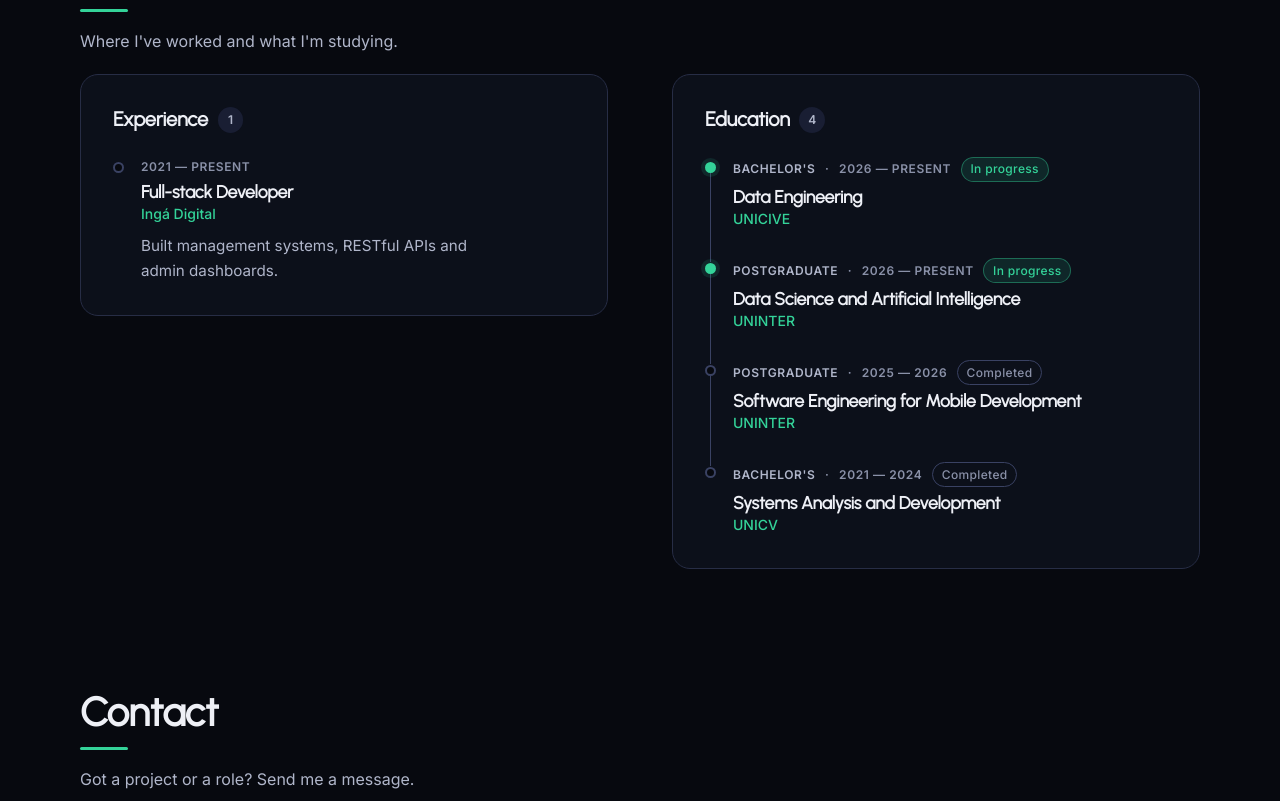
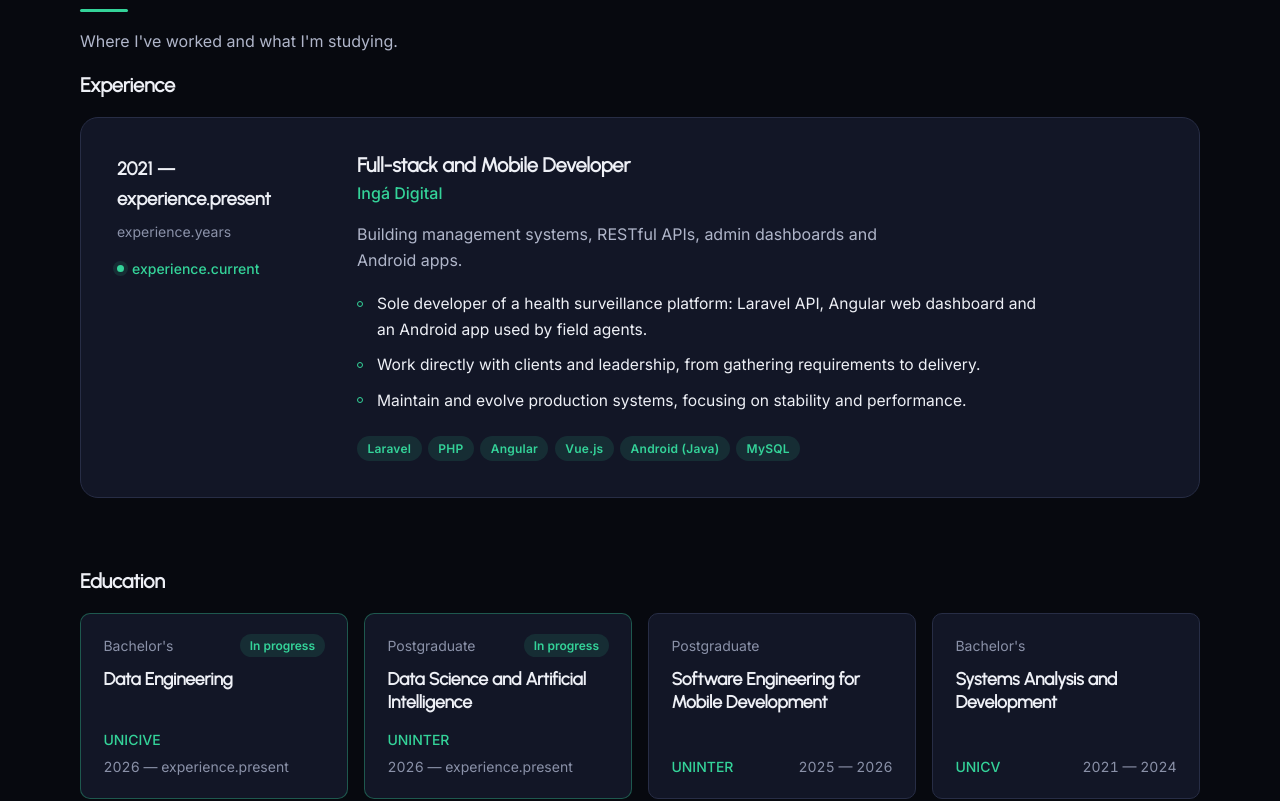
Before and after one commit to Gustavoo01/portfolio, a Vue app: page / in a window 1280 px wide. Shown: the part 2124-2925 px from the top of the page. Built offline with nearby package versions, Linux system fonts and the light colour scheme.

Commit message:
chore: ajustes experiencia

```diff
--- a/src/App.vue
+++ b/src/App.vue
@@ -14,7 +14,6 @@ const { t } = useI18n();
 
 <template>
   <a class="skip-link" href="#main">{{ t("a11y.skip") }}</a>
-
   <StarField />
   <AppHeader />
 
--- /dev/null
+++ b/src/components/experience/EducationCard.vue
@@ -0,0 +1,88 @@
+<script setup>
+defineProps({
+  role: { type: String, required: true },
+  org: { type: String, required: true },
+  level: { type: String, default: "" },
+  period: { type: String, default: "" },
+  status: { type: String, default: "" },
+  ongoing: Boolean,
+});
+</script>
+
+<template>
+  <article class="edu" :class="{ ongoing }">
+    <div class="top">
+      <span class="level">{{ level }}</span>
+      <span v-if="ongoing" class="status">{{ status }}</span>
+    </div>
+    <h4>{{ role }}</h4>
+    <p class="meta">
+      <span class="org">{{ org }}</span>
+      <span class="period">{{ period }}</span>
+    </p>
+  </article>
+</template>
+
+<style scoped>
+.edu {
+  display: flex;
+  flex-direction: column;
+  height: 100%;
+  padding: 1.25rem 1.4rem;
+  border-radius: var(--radius-sm);
+  background: var(--surface);
+  border: 1px solid var(--border);
+}
+
+.edu.ongoing {
+  border-color: rgba(52, 211, 153, 0.35);
+}
+
+.top {
+  display: flex;
+  align-items: center;
+  justify-content: space-between;
+  gap: 0.75rem;
+  margin-bottom: 0.65rem;
+}
+
+.level {
+  color: var(--subtle);
+  font-size: var(--fs-small);
+}
+
+.status {
+  padding: 0.1rem 0.6rem;
+  border-radius: var(--radius-pill);
+  background: var(--accent-soft);
+  color: var(--accent);
+  font-size: var(--fs-xs);
+  font-weight: 600;
+  white-space: nowrap;
+}
+
+h4 {
+  font-size: 1.1rem;
+  line-height: 1.3;
+}
+
+.meta {
+  display: flex;
+  flex-wrap: wrap;
+  justify-content: space-between;
+  gap: 0.25rem 1rem;
+  margin-top: auto;
+  padding-top: 0.9rem;
+  font-size: var(--fs-small);
+}
+
+.org {
+  color: var(--accent);
+  font-weight: 500;
+}
+
+.period {
+  color: var(--subtle);
+  font-variant-numeric: tabular-nums;
+}
+</style>
--- a/src/components/experience/ExperienceSection.vue
+++ b/src/components/experience/ExperienceSection.vue
@@ -1,19 +1,53 @@
 <script setup>
+import { computed } from "vue";
 import { useI18n } from "@/i18n";
 import { work, education } from "@/data/experience";
 import SectionTitle from "@/components/ui/SectionTitle.vue";
-import TimelineItem from "./TimelineItem.vue";
+import WorkItem from "./WorkItem.vue";
+import EducationCard from "./EducationCard.vue";
 
 const { t, l } = useI18n();
+const thisYear = new Date().getFullYear();
 
-const educationSorted = [...education].sort(
-  (a, b) => (a.status === "ongoing" ? 0 : 1) - (b.status === "ongoing" ? 0 : 1),
+const period = (item) =>
+  `${item.start} — ${item.end ?? t("experience.present")}`;
+
+const duration = (item) => {
+  const years = (item.end ?? thisYear) - item.start;
+  if (years < 1) return "";
+  return t(years === 1 ? "experience.year" : "experience.years", { n: years });
+};
+
+const jobs = computed(() =>
+  work.map((job) => ({
+    id: job.id,
+    role: l(job.role),
+    org: job.org,
+    period: period(job),
+    duration: duration(job),
+    current: job.end == null,
+    summary: l(job.summary) || "",
+    highlights: l(job.highlights) || [],
+    tags: job.tags || [],
+  })),
 );
 
-const columns = [
-  { key: "work", items: work },
-  { key: "education", items: educationSorted },
-];
+const courses = computed(() =>
+  [...education]
+    .sort(
+      (a, b) =>
+        (a.end == null ? 0 : 1) - (b.end == null ? 0 : 1) ||
+        (b.end ?? 0) - (a.end ?? 0),
+    )
+    .map((c) => ({
+      id: c.id,
+      role: l(c.role),
+      org: c.org,
+      level: c.level ? t(`experience.levels.${c.level}`) : "",
+      period: period(c),
+      ongoing: c.end == null,
+    })),
+);
 </script>
 
 <template>
@@ -25,75 +59,51 @@ const columns = [
         :subtitle="t('experience.subtitle')"
       />
 
-      <div class="columns">
-        <div v-for="col in columns" :key="col.key" class="column">
-          <h3>
-            {{ t(`experience.${col.key}`) }}
-            <span class="count">{{ col.items.length }}</span>
-          </h3>
-          <ol class="timeline">
-            <TimelineItem
-              v-for="item in col.items"
-              :key="item.id"
-              :role="l(item.role)"
-              :org="item.org"
-              :period="l(item.period)"
-              :description="l(item.description) || ''"
-              :level="item.level ? t(`experience.levels.${item.level}`) : ''"
-              :status="item.status ? t(`experience.status.${item.status}`) : ''"
-              :ongoing="item.status === 'ongoing'"
+      <div class="block">
+        <h3>{{ t("experience.work") }}</h3>
+        <div class="jobs">
+          <WorkItem
+            v-for="job in jobs"
+            :key="job.id"
+            v-bind="job"
+            :current-label="t('experience.current')"
+          />
+        </div>
+      </div>
+
+      <div class="block">
+        <h3>{{ t("experience.education") }}</h3>
+        <ul class="courses">
+          <li v-for="c in courses" :key="c.id">
+            <EducationCard
+              v-bind="c"
+              :status="t('experience.status.ongoing')"
             />
-          </ol>
-        </div>
+          </li>
+        </ul>
       </div>
     </div>
   </section>
 </template>
 
 <style scoped>
-.columns {
-  display: grid;
-  grid-template-columns: repeat(2, minmax(0, 1fr));
-  gap: clamp(2rem, 5vw, 4rem);
-  align-items: start;
-}
-
-.column {
-  padding: clamp(1.25rem, 3vw, 2rem);
-  border-radius: var(--radius);
-  background: rgba(18, 22, 38, 0.55);
-  border: 1px solid var(--border);
+.block + .block {
+  margin-top: clamp(3rem, 6vw, 4.5rem);
 }
 
 h3 {
-  display: flex;
-  align-items: center;
-  gap: 0.6rem;
-  margin-bottom: 1.5rem;
+  margin-bottom: 1.25rem;
   font-size: var(--fs-h3);
 }
 
-.count {
-  display: inline-grid;
-  place-items: center;
-  min-width: 1.6rem;
-  height: 1.6rem;
-  padding-inline: 0.4rem;
-  border-radius: var(--radius-pill);
-  background: var(--surface-2);
-  color: var(--muted);
-  font-size: var(--fs-xs);
-  font-family: var(--font-body);
+.jobs {
+  display: grid;
+  gap: 1.25rem;
 }
 
-.timeline {
-  list-style: none;
-  padding: 0;
-}
-
-@media (max-width: 860px) {
-  .columns {
-    grid-template-columns: 1fr;
-  }
+.courses {
+  display: grid;
+  grid-template-columns: repeat(auto-fill, minmax(min(100%, 260px), 1fr));
+  gap: 1rem;
 }
 </style>
--- a/src/components/experience/TimelineItem.vue
+++ /dev/null
@@ -1,122 +0,0 @@
-<script setup>
-defineProps({
-  role: { type: String, required: true },
-  org: { type: String, required: true },
-  period: { type: String, default: "" },
-  description: { type: String, default: "" },
-  level: { type: String, default: "" }, // texto já traduzido, ex.: "Pós-graduação"
-  status: { type: String, default: "" }, // texto já traduzido, ex.: "Em andamento"
-  ongoing: Boolean,
-});
-</script>
-
-<template>
-  <li class="item" :class="{ ongoing }">
-    <span class="marker" aria-hidden="true" />
-    <div class="meta">
-      <span v-if="level" class="level">{{ level }}</span>
-      <span class="period">{{ period }}</span>
-      <span v-if="status" class="status">{{ status }}</span>
-    </div>
-    <h4>{{ role }}</h4>
-    <p class="org">{{ org }}</p>
-    <p v-if="description" class="desc">{{ description }}</p>
-  </li>
-</template>
-
-<style scoped>
-.item {
-  position: relative;
-  padding-left: 1.75rem;
-  padding-bottom: 1.75rem;
-}
-
-.item:last-child {
-  padding-bottom: 0;
-}
-
-/* linha vertical ligando os itens */
-.item::before {
-  content: "";
-  position: absolute;
-  left: 5px;
-  top: 14px;
-  bottom: -4px;
-  width: 1px;
-  background: var(--border-strong);
-}
-
-.item:last-child::before {
-  display: none;
-}
-
-.marker {
-  position: absolute;
-  left: 0;
-  top: 5px;
-  width: 11px;
-  height: 11px;
-  border-radius: 50%;
-  border: 2px solid var(--border-strong);
-  background: var(--bg);
-}
-
-.ongoing .marker {
-  border-color: var(--accent);
-  background: var(--accent);
-  box-shadow: 0 0 0 4px var(--accent-soft);
-}
-
-.meta {
-  display: flex;
-  flex-wrap: wrap;
-  align-items: center;
-  gap: 0.35rem 0.6rem;
-  font-size: var(--fs-xs);
-  font-weight: 600;
-  letter-spacing: 0.05em;
-  text-transform: uppercase;
-  color: var(--subtle);
-}
-
-.level {
-  color: var(--muted);
-}
-
-.level + .period::before {
-  content: "·";
-  margin-right: 0.6rem;
-}
-
-.status {
-  padding: 0.1rem 0.55rem;
-  border-radius: var(--radius-pill);
-  border: 1px solid var(--border-strong);
-  letter-spacing: 0.03em;
-  text-transform: none;
-  font-weight: 500;
-}
-
-.ongoing .status {
-  border-color: rgba(52, 211, 153, 0.4);
-  background: var(--accent-soft);
-  color: var(--accent);
-}
-
-h4 {
-  margin-top: 0.35rem;
-  font-size: 1.1rem;
-}
-
-.org {
-  color: var(--accent);
-  font-weight: 500;
-  font-size: var(--fs-small);
-}
-
-.desc {
-  margin-top: 0.5rem;
-  color: var(--muted);
-  font-size: 0.95rem;
-}
-</style>
--- /dev/null
+++ b/src/components/experience/WorkItem.vue
@@ -0,0 +1,147 @@
+<script setup>
+import TagList from "@/components/ui/TagList.vue";
+
+defineProps({
+  role: { type: String, required: true },
+  org: { type: String, required: true },
+  period: { type: String, required: true },
+  duration: { type: String, default: "" },
+  current: Boolean,
+  currentLabel: { type: String, default: "" },
+  summary: { type: String, default: "" },
+  highlights: { type: Array, default: () => [] },
+  tags: { type: Array, default: () => [] },
+});
+</script>
+
+<template>
+  <article class="work">
+    <div class="when">
+      <p class="period">{{ period }}</p>
+      <p v-if="duration" class="duration">{{ duration }}</p>
+      <p v-if="current" class="current">
+        <span class="dot" aria-hidden="true" />{{ currentLabel }}
+      </p>
+    </div>
+
+    <div class="what">
+      <h4>{{ role }}</h4>
+      <p class="org">{{ org }}</p>
+      <p v-if="summary" class="summary">{{ summary }}</p>
+      <ul v-if="highlights.length" class="highlights">
+        <li v-for="(h, i) in highlights" :key="i">{{ h }}</li>
+      </ul>
+      <TagList v-if="tags.length" :tags="tags" class="tags" />
+    </div>
+  </article>
+</template>
+
+<style scoped>
+.work {
+  display: grid;
+  grid-template-columns: 12rem minmax(0, 1fr);
+  gap: 1.5rem clamp(1.5rem, 4vw, 3rem);
+  padding: clamp(1.5rem, 3vw, 2.25rem);
+  border-radius: var(--radius);
+  background: var(--surface);
+  border: 1px solid var(--border);
+}
+
+.when {
+  display: flex;
+  flex-direction: column;
+  gap: 0.35rem;
+}
+
+.period {
+  font-family: var(--font-display);
+  font-size: 1.15rem;
+  font-weight: 600;
+  font-variant-numeric: tabular-nums;
+}
+
+.duration {
+  color: var(--subtle);
+  font-size: var(--fs-small);
+}
+
+.current {
+  display: inline-flex;
+  align-items: center;
+  gap: 0.5rem;
+  margin-top: 0.5rem;
+  color: var(--accent);
+  font-size: var(--fs-small);
+  font-weight: 500;
+}
+
+.dot {
+  width: 7px;
+  height: 7px;
+  border-radius: 50%;
+  background: var(--accent);
+  box-shadow: 0 0 0 4px var(--accent-soft);
+}
+
+h4 {
+  font-size: var(--fs-h3);
+}
+
+.org {
+  margin-top: 0.2rem;
+  color: var(--accent);
+  font-weight: 500;
+}
+
+.summary {
+  margin-top: 0.9rem;
+  color: var(--muted);
+  max-width: 62ch;
+}
+
+.highlights {
+  display: grid;
+  gap: 0.6rem;
+  margin-top: 1.1rem;
+  max-width: 68ch;
+}
+
+.highlights li {
+  position: relative;
+  padding-left: 1.25rem;
+  color: var(--text);
+  font-size: 0.975rem;
+}
+
+.highlights li::before {
+  content: "";
+  position: absolute;
+  left: 0;
+  top: 0.62em;
+  width: 6px;
+  height: 6px;
+  border-radius: 50%;
+  border: 1.5px solid var(--accent);
+}
+
+.tags {
+  margin-top: 1.4rem;
+}
+
+@media (max-width: 700px) {
+  .work {
+    grid-template-columns: 1fr;
+  }
+
+  .when {
+    flex-direction: row;
+    flex-wrap: wrap;
+    align-items: baseline;
+    gap: 0.25rem 0.9rem;
+  }
+
+  .current {
+    margin-top: 0;
+  }
+}
+</style>
--- a/src/data/experience.js
+++ b/src/data/experience.js
@@ -1,19 +1,37 @@
-// TODO: Ajustar experiência de trabalho
 export const work = [
   {
     id: "inga-dev",
-    role: "Full-stack Developer",
+    role: {
+      pt: "Desenvolvedor Full-stack e Mobile",
+      en: "Full-stack and Mobile Developer",
+      es: "Desarrollador Full-stack y Mobile",
+    },
     org: "Ingá Digital",
-    period: {
-      pt: "2021 — atualmente",
-      en: "2021 — present",
-      es: "2021 — actual",
+    start: 2021,
+    end: null,
+    summary: {
+      pt: "Desenvolvimento de sistemas de gestão, APIs RESTful, painéis administrativos e apps Android.",
+      en: "Building management systems, RESTful APIs, admin dashboards and Android apps.",
+      es: "Desarrollo de sistemas de gestión, APIs RESTful, paneles administrativos y apps Android.",
     },
-    description: {
-      pt: "Desenvolvimento de sistemas de gestão, APIs RESTful e painéis administrativos.",
-      en: "Built management systems, RESTful APIs and admin dashboards.",
-      es: "Desarrollo de sistemas de gestión, APIs RESTful y paneles administrativos.",
+    highlights: {
+      pt: [
+        "Responsável sozinho por uma plataforma de vigilância em saúde: API em Laravel, painel web em Angular e app Android usado por agentes em campo.",
+        "Atendimento direto a clientes e diretoria, do levantamento de requisitos à entrega.",
+        "Manutenção e evolução de sistemas em produção, com foco em estabilidade e desempenho.",
+      ],
+      en: [
+        "Sole developer of a health surveillance platform: Laravel API, Angular web dashboard and an Android app used by field agents.",
+        "Work directly with clients and leadership, from gathering requirements to delivery.",
+        "Maintain and evolve production systems, focusing on stability and performance.",
+      ],
+      es: [
+        "Responsable único de una plataforma de vigilancia en salud: API en Laravel, panel web en Angular y app Android usada por agentes en campo.",
+        "Trato directo con clientes y dirección, desde el relevamiento de requisitos hasta la entrega.",
+        "Mantenimiento y evolución de sistemas en producción, con foco en estabilidad y rendimiento.",
+      ],
     },
+    tags: ["Laravel", "PHP", "Angular", "Vue.js", "Android (Java)", "MySQL"],
   },
 ];
 
@@ -21,57 +39,49 @@ export const education = [
   {
     id: "grad-eng-dados",
     level: "grad",
-    status: "ongoing",
     role: {
       pt: "Engenharia de Dados",
       en: "Data Engineering",
       es: "Ingeniería de Datos",
     },
     org: "UNICIVE",
-    period: {
-      pt: "2026 — atualmente",
-      en: "2026 — present",
-      es: "2026 — actual",
-    },
+    start: 2026,
+    end: null,
   },
   {
     id: "pos-ciencia-dados-ia",
     level: "pos",
-    status: "ongoing",
     role: {
       pt: "Ciência de Dados e Inteligência Artificial",
       en: "Data Science and Artificial Intelligence",
       es: "Ciencia de Datos e Inteligencia Artificial",
     },
     org: "UNINTER",
-    period: {
-      pt: "2026 — atualmente",
-      en: "2026 — present",
-      es: "2026 — actual",
-    },
+    start: 2026,
+    end: null,
   },
   {
     id: "pos-eng-software-mobile",
     level: "pos",
-    status: "done",
     role: {
       pt: "Engenharia de Software para Desenvolvimento Mobile",
       en: "Software Engineering for Mobile Development",
       es: "Ingeniería de Software para Desarrollo Mobile",
     },
     org: "UNINTER",
-    period: "2025 — 2026",
+    start: 2025,
+    end: 2026,
   },
   {
     id: "grad-ads",
     level: "grad",
-    status: "done",
     role: {
       pt: "Análise e Desenvolvimento de Sistemas",
       en: "Systems Analysis and Development",
       es: "Análisis y Desarrollo de Sistemas",
     },
     org: "UNICV",
-    period: "2021 — 2024",
+    start: 2021,
+    end: 2024,
   },
 ];
```
